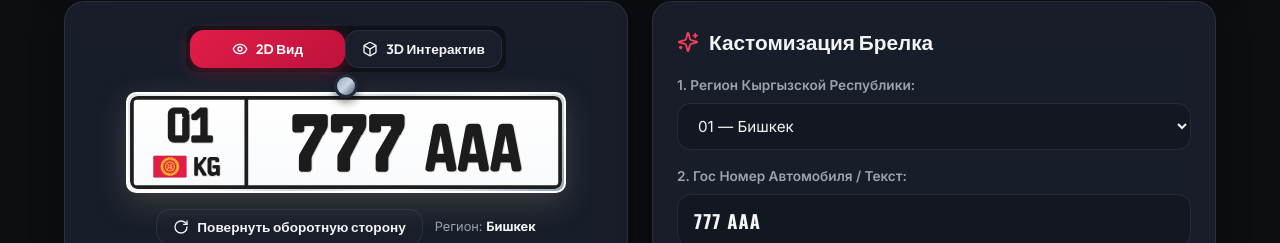
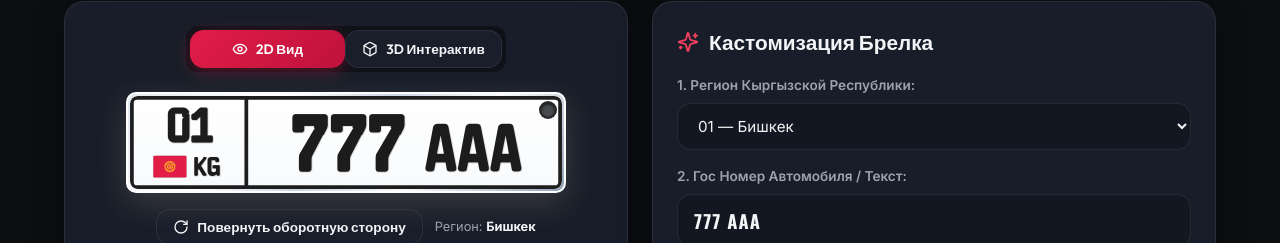
Before and after one commit to dimonss/PlateKeyFobFrontend, a React (Vite) app: page / in a window 1280 px wide. Shown: the part 202-445 px from the top of the page. Built offline with nearby package versions, Linux system fonts and the light colour scheme; a web font is replaced by a local one.

Commit message:
update plate 2D layout

```diff
--- a/src/components/PlateVisualizer2D.tsx
+++ b/src/components/PlateVisualizer2D.tsx
@@ -164,7 +164,7 @@ export const SVGPlate2D: React.FC<{ config: PlateConfig }> = ({ config }) => {
         textAnchor="middle"
         fontSize="56"
         fontFamily="'Euro Plate', 'FE-Schrift', 'License Plate', 'Oswald', 'Bebas Neue', monospace"
-        fontWeight="900"
+        fontWeight="600"
         fill="#1E1E1E"
         letterSpacing="-0.5"
         filter="url(#embossFilter)"
@@ -177,8 +177,8 @@ export const SVGPlate2D: React.FC<{ config: PlateConfig }> = ({ config }) => {
         {/* Crimson Red Field */}
         <rect width="40" height="26" fill="#E11D48" rx="1.5" />
 
-        {/* Sun Disk & 40 Curved Rays */}
-        <g transform="translate(20, 13)">
+        {/* Sun Disk & 40 Curved Rays (Scaled down to ~70%) */}
+        <g transform="translate(20, 13) scale(0.6)">
           {/* 40 Rays */}
           {Array.from({ length: 40 }).map((_, i) => {
             const angle = (i * 360) / 40;
@@ -218,7 +218,7 @@ export const SVGPlate2D: React.FC<{ config: PlateConfig }> = ({ config }) => {
         y="96"
         fontSize="30"
         fontFamily="'Euro Plate', 'FE-Schrift', 'License Plate', 'Oswald', 'Outfit', sans-serif"
-        fontWeight="900"
+        fontWeight="700"
         fill="#1E1E1E"
         letterSpacing="0.5"
         filter="url(#embossFilter)"
@@ -239,7 +239,7 @@ export const SVGPlate2D: React.FC<{ config: PlateConfig }> = ({ config }) => {
           <tspan
             fontSize="92"
             fontFamily="'Euro Plate', 'FE-Schrift', 'License Plate', 'Oswald', 'Bebas Neue', monospace"
-            fontWeight="900"
+            fontWeight="600"
             fill="#1E1E1E"
             letterSpacing="0"
           >
@@ -252,7 +252,7 @@ export const SVGPlate2D: React.FC<{ config: PlateConfig }> = ({ config }) => {
               dx="24"
               fontSize="76"
               fontFamily="'Euro Plate', 'FE-Schrift', 'License Plate', 'Oswald', 'Bebas Neue', monospace"
-              fontWeight="900"
+              fontWeight="600"
               fill="#1E1E1E"
               letterSpacing="0"
             >
@@ -268,7 +268,7 @@ export const SVGPlate2D: React.FC<{ config: PlateConfig }> = ({ config }) => {
           textAnchor="middle"
           fontSize={parsed.digits.length > 8 ? '54' : parsed.digits.length > 6 ? '70' : '86'}
           fontFamily="'Euro Plate', 'FE-Schrift', 'License Plate', 'Oswald', 'Bebas Neue', monospace"
-          fontWeight="900"
+          fontWeight="600"
           fill="#1E1E1E"
           letterSpacing="2"
           filter="url(#embossFilter)"
@@ -332,6 +332,7 @@ export const PlateVisualizer2D: React.FC<{ config: PlateConfig }> = ({ config })
           {/* FRONT SIDE */}
           <div
             style={{
+              position: 'relative',
               width: '100%',
               borderRadius: '10px',
               padding: '2px',
@@ -343,15 +344,14 @@ export const PlateVisualizer2D: React.FC<{ config: PlateConfig }> = ({ config })
             <div
               style={{
                 position: 'absolute',
-                top: '-18px',
-                left: '50%',
-                transform: 'translateX(-50%)',
-                width: '24px',
-                height: '24px',
+                top: '7px',
+                right: '7px',
+                width: '18px',
+                height: '18px',
                 borderRadius: '50%',
-                background: 'linear-gradient(135deg, #94a3b8, #cbd5e1, #475569)',
-                border: '3px solid #1e293b',
-                boxShadow: '0 4px 8px rgba(0,0,0,0.5)',
+                background: 'rgba(12, 14, 18, 0.75)',
+                border: '2px solid rgba(30, 30, 30, 0.8)',
+                boxShadow: 'inset 0 1px 3px rgba(0,0,0,0.8), 0 0 0 1px rgba(255,255,255,0.2)',
                 zIndex: 5,
               }}
             />
@@ -375,6 +375,21 @@ export const PlateVisualizer2D: React.FC<{ config: PlateConfig }> = ({ config })
               ...getMaterialStyle(),
             }}
           >
+            {/* Key Chain Ring Hole (Positioned on the top left when flipped so it aligns with front top right) */}
+            <div
+              style={{
+                position: 'absolute',
+                top: '6px',
+                left: '8px',
+                width: '18px',
+                height: '18px',
+                borderRadius: '50%',
+                background: 'rgba(12, 14, 18, 0.75)',
+                border: '2px solid rgba(30, 30, 30, 0.8)',
+                boxShadow: 'inset 0 1px 3px rgba(0,0,0,0.8), 0 0 0 1px rgba(255,255,255,0.2)',
+                zIndex: 5,
+              }}
+            />
             {/* Inner Surface Back */}
             <div
               style={{
```
